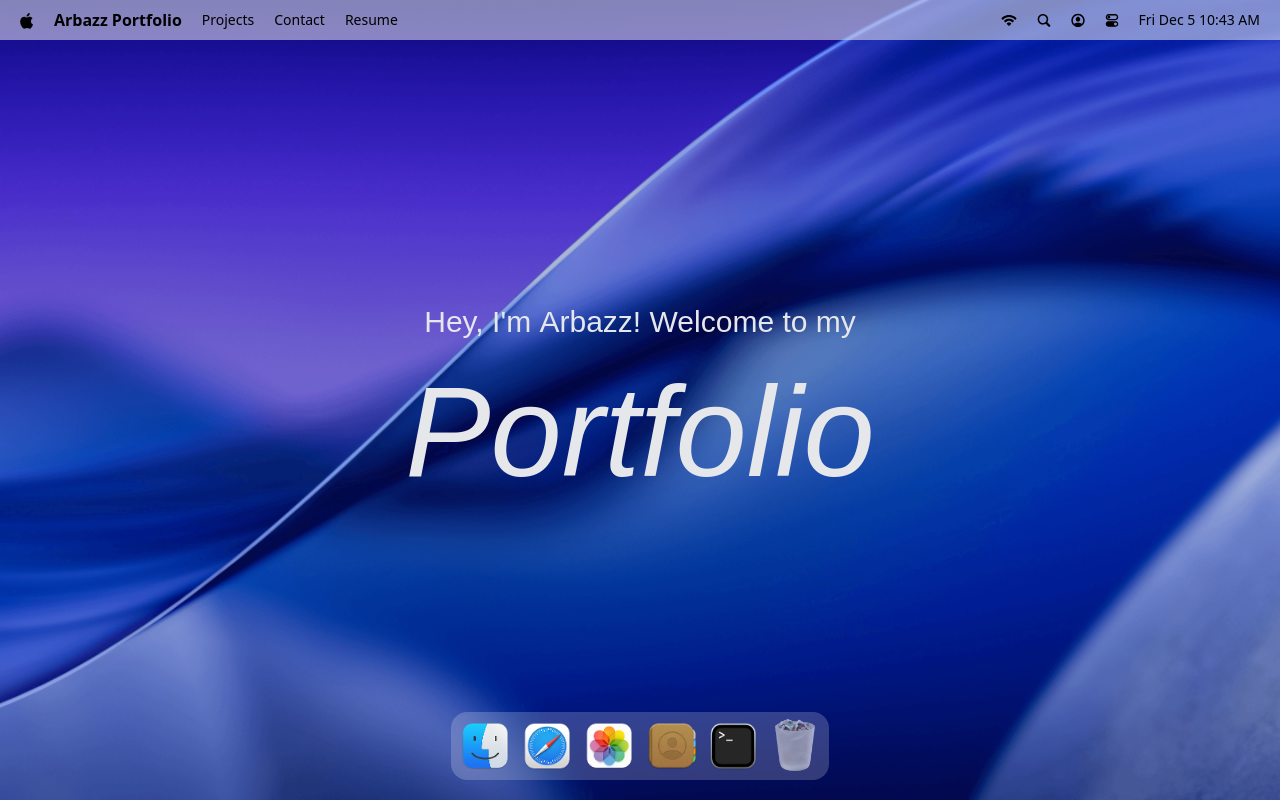
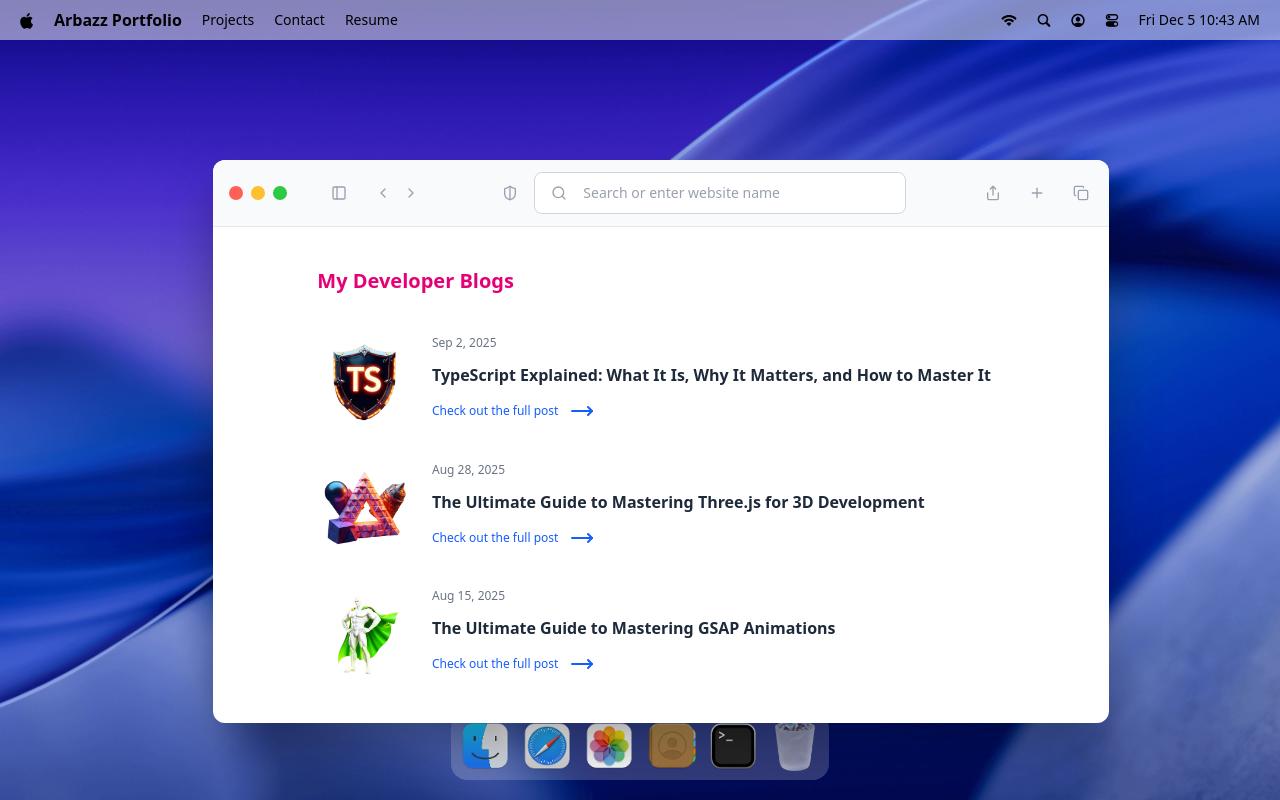
Before and after one commit to arbazz-siddique/interactive-macos-portfolio, a React (Vite) app: page / in a window 1280 px wide. Both pictures are taken after a click on the button 547 px from the left and 746 px from the top of the page. Built offline with nearby package versions, Linux system fonts and the light colour scheme; a web font is replaced by a local one.

Commit message:
Implement  a hoc for managing window state and add the 2nd window - Safari

```diff
--- a/src/App.jsx
+++ b/src/App.jsx
@@ -3,7 +3,8 @@
 import {Draggable} from "gsap/Draggable"
 
 import {Dock, Navbar, Welcome} from "#components";
-import {Terminal} from "#windows"
+import {Terminal, Safari} from "#windows"
+
 
 gsap.registerPlugin(Draggable);
 
@@ -14,6 +15,7 @@
             <Welcome/>
             <Dock/>
             <Terminal/>
+            <Safari/>
         </main>
     )
 }
--- /dev/null
+++ b/src/windows/Safari.jsx
@@ -0,0 +1,63 @@
+import React from 'react'
+import {WindowControls} from "#components";
+import windowWrapper from "#hoc/WindowWrapper.jsx";
+import {ChevronLeft, ChevronRight, Copy, MoveRight, PanelLeft, Plus, Search, Share, ShieldHalf} from "lucide-react";
+import {blogPosts} from "#constants/index.js";
+
+const Safari = () => {
+    return <>
+        <div id="window-header">
+            <WindowControls target='safari' />
+            <PanelLeft className="ml-10 icon"/>
+
+            <div className="flex items-center gap-1 ml-5">
+                <ChevronLeft className="icon"/>
+                <ChevronRight className="icon" />
+            </div>
+
+            <div className="flex-1 flex-center gap-3">
+                <ShieldHalf className="icon"/>
+
+                <div className="search">
+                    <Search className="icon"/>
+
+                    <input
+                     type="text"
+                     placeholder="Search or enter website name"
+                     className="flex-1"
+                    />
+                </div>
+            </div>
+
+            <div className="flex items-center gap-5">
+                <Share className="icon"/>
+                <Plus className="icon"/>
+                <Copy className="icon"/>
+            </div>
+        </div>
+
+        <div className="blog">
+            <h2>My Developer Blogs</h2>
+            <div className="space-y-8">
+                {blogPosts.map(({id, image, title, date, link})=>(
+                    <div key={id} className="blog-post">
+                        <div className="col-span-2">
+                            <img src={image} alt={title} />
+                        </div>
+
+                        <div className="content">
+                            <p>{date}</p>
+                            <h3>{title}</h3>
+                            <a href={link} target="_blank" rel=" noopener noreferrer">
+                                Check out the full post <MoveRight className="icon-hover" />  </a>
+                        </div>
+                    </div>
+                ))}
+            </div>
+        </div>
+    </>
+}
+
+const  SafariWindow = windowWrapper(Safari, 'safari');
+
+export default SafariWindow
--- a/src/windows/index.js
+++ b/src/windows/index.js
@@ -1,3 +1,4 @@
 import  Terminal from '#windows/Terminal.jsx'
+import Safari from "#windows/Safari.jsx";
 
-export  {Terminal}
+export  {Terminal, Safari}
```
